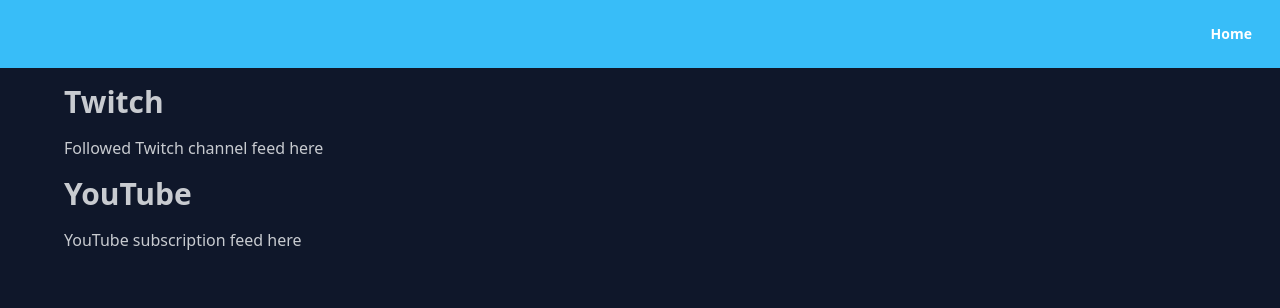
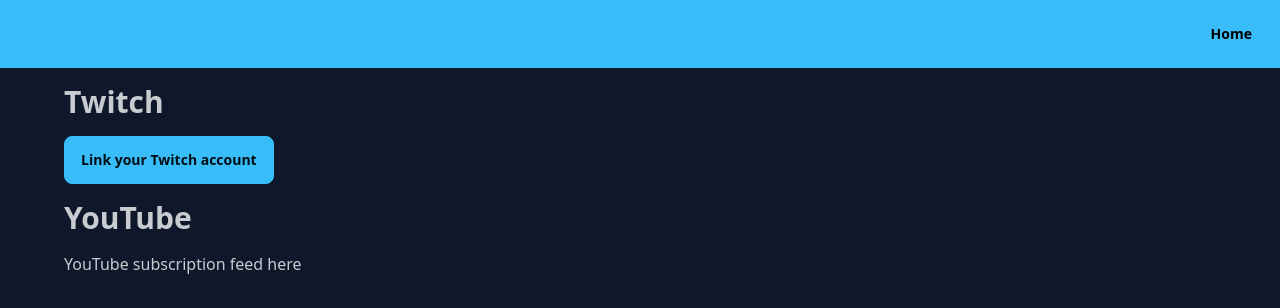
Before and after one commit to Brandon-Ritchie/whos-live, a React (Vite) app: page / in a window 1280 px wide. Shown: the top 308 px of the page. Built offline with nearby package versions, Linux system fonts and the light colour scheme.

Commit message:
Get initial twitch setup working

```diff
--- /dev/null
+++ b/src/hooks/useTwitchFollowers.ts
@@ -0,0 +1,21 @@
+export default async function useTwitchFollowers({
+  twitchClientId,
+  twitchAccessToken,
+  twitchUserId,
+}: {
+  twitchClientId: string;
+  twitchAccessToken: string;
+  twitchUserId: string;
+}) {
+  const res = await fetch(
+    `https://api.twitch.tv/helix/streams/followed?user_id=${twitchUserId}`,
+    {
+      headers: {
+        "Client-ID": twitchClientId,
+        Authorization: `Bearer ${twitchAccessToken}`,
+      },
+    },
+  );
+  const json = await res.json();
+  return json.data;
+}
--- /dev/null
+++ b/src/hooks/useTwitchUser.ts
@@ -0,0 +1,16 @@
+export default async function useTwitchUser({
+  twitchClientId,
+  twitchAccessToken,
+}: {
+  twitchClientId: string;
+  twitchAccessToken: string;
+}) {
+  const res = await fetch(`https://api.twitch.tv/helix/users`, {
+    headers: {
+      "Client-ID": twitchClientId,
+      Authorization: `Bearer ${twitchAccessToken}`,
+    },
+  });
+  const json = await res.json();
+  return json.data[0];
+}
--- a/src/lib/components/PageLayout.tsx
+++ b/src/lib/components/PageLayout.tsx
@@ -23,7 +23,7 @@
           <div tabIndex={0} role="button" className="btn btn-ghost lg:hidden">
             <svg
               xmlns="http://www.w3.org/2000/svg"
-              className="h-5 w-5 fill-white"
+              className="h-5 w-5 fill-black"
               viewBox="0 0 24 24"
               stroke="white"
             >
@@ -44,7 +44,7 @@
         </div>
       </nav>
       <nav className="navbar-end hidden flex-none lg:flex">
-        <ul className="menu menu-horizontal px-1 text-white">
+        <ul className="menu menu-horizontal px-1 text-black">
           <Links />
         </ul>
       </nav>
--- a/src/routes/Root.tsx
+++ b/src/routes/Root.tsx
@@ -1,9 +1,83 @@
+import useTwitchFollowers from "@/hooks/useTwitchFollowers";
+import useTwitchUser from "@/hooks/useTwitchUser";
+import { useEffect, useState } from "react";
+
 export default function Root() {
+  // TODO type these properly
+  const [twitchUser, setTwitchUser] = useState<any>("");
+  const [userTwitchFollowers, setUserTwitchFollowers] = useState<any>("");
+
+  const twitchAuthBaseUrl = "https://id.twitch.tv/oauth2/authorize";
+  const twitchTokenResponseType = "token";
+  const twitchClientId = "ifow1k6nszrt10kx88o1osjhddzld7";
+  const twitchRedirectUri = "http://localhost:5173";
+  const twitchScopes = "user:read:follows";
+
+  const twitchAuthUrl = `${twitchAuthBaseUrl}?response_type=${twitchTokenResponseType}&client_id=${twitchClientId}&redirect_uri=${twitchRedirectUri}&scope=${twitchScopes}`;
+
+  const twitchAccessToken = document.location.hash.split("&")[0].split("=")[1];
+
+  useEffect(() => {
+    async function getTwitchUser() {
+      if (!twitchAccessToken) return;
+      setTwitchUser(await useTwitchUser({ twitchAccessToken, twitchClientId }));
+    }
+    getTwitchUser();
+  }, [twitchAccessToken]);
+
+  useEffect(() => {
+    async function getUserFollowers() {
+      if (!twitchUser.id) return;
+      setUserTwitchFollowers(
+        await useTwitchFollowers({
+          twitchAccessToken,
+          twitchClientId,
+          twitchUserId: twitchUser.id,
+        }),
+      );
+    }
+    getUserFollowers();
+  }, [twitchUser.id]);
+
   return (
     <>
       <h2>Twitch</h2>
-      <div>
-        <p>Followed Twitch channel feed here</p>
+      <div className="flex gap-4">
+        {!twitchUser && (
+          <a href={twitchAuthUrl} className="btn btn-primary">
+            Link your Twitch account
+          </a>
+        )}
+        {twitchUser &&
+          userTwitchFollowers &&
+          // TODO type this properly
+          userTwitchFollowers.map((follower: any) => (
+            <div className="flex-1" key={follower.user_id}>
+              <img
+                src={follower.thumbnail_url
+                  .replace("{width}", "360")
+                  .replace("{height}", "200")}
+                alt={follower.user_name}
+                className="cursor-pointer"
+                onClick={() =>
+                  window.open(`https://twitch.tv/${follower.user_name}`)
+                }
+              />
+              <a
+                href={`https://twitch.tv/${follower.user_name}`}
+                className="text-primary"
+              >
+                {follower.user_name}
+              </a>
+              <p>{follower.title}</p>
+              <a
+                href={`https://www.twitch.tv/directory/category/${follower.game_name}`}
+                className="text-secondary"
+              >
+                {follower.game_name}
+              </a>
+            </div>
+          ))}
       </div>
       <h2>YouTube</h2>
       <div>
```
Also changed, not shown: src/hooks/fetchTwitchUser.ts (added).
